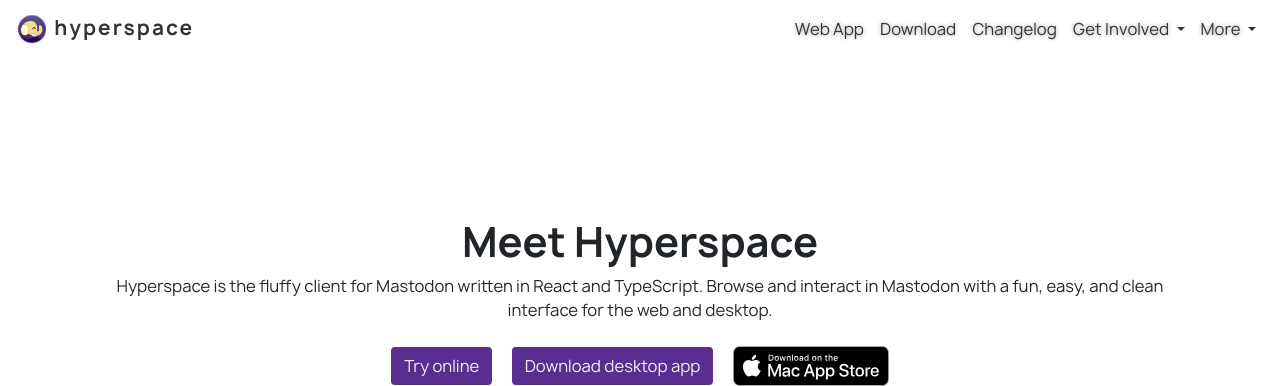
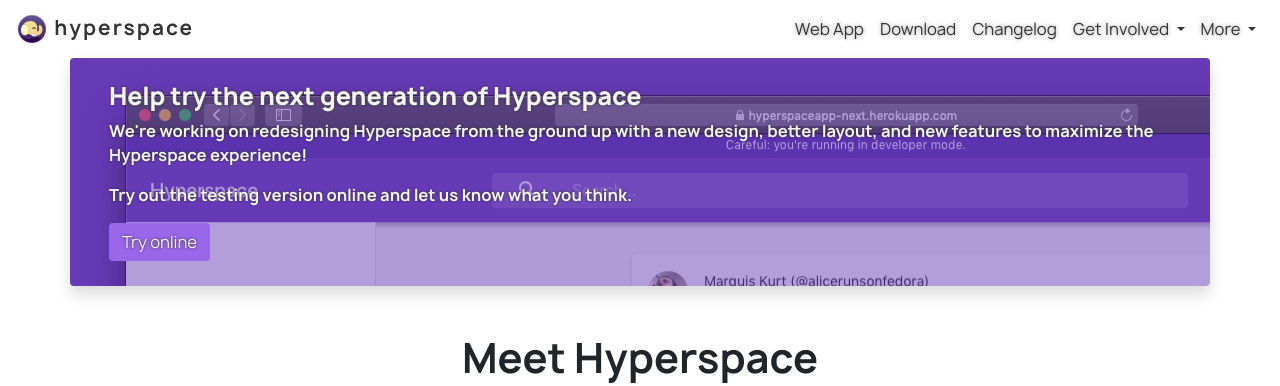
Before and after one commit to alicerunsonfedora/hyperspace-site, a Jekyll site: the page built from index.html, in a window 1280 px wide, cut to the strip 0-386 px from the top of the page. Built offline with Jekyll 4.4.1, drawn with Linux system fonts in a browser that asks for light colours.

Commit message:
Add Hyperspace 1.0 beta

```diff
--- /dev/null
+++ b/_includes/beta.html
@@ -0,0 +1,12 @@
+<div class = "row shadow rounded p-4 bg-theme-primary" style="position: relative">
+    <div class = "beta-banner" style="background-image: url('{{ site.baseurl }}/assets/images/beta.png')"></div>
+    <div class = "col-12 beta-content">
+        <h4>Help try the next generation of Hyperspace</h4>
+        <p>We're working on redesigning Hyperspace from the ground up with a new design, better layout, and new features to maximize the Hyperspace experience!</p>
+        <p>Try out the testing version online and let us know what you think.</p>
+        <a class = "btn btn-theme-secondary" href="https://hyperspaceapp-next.herokuapp.com">Try online</a>
+    </div>
+    <div class = "col-4">
+
+    </div>
+</div>
--- a/assets/css/site.css
+++ b/assets/css/site.css
@@ -13,17 +13,17 @@
 
 /* Background Colors */
 .bg-theme-primary {
-    background-color: #5c2d91;
+    background-color: #673ab7;
     color: #f4f4f4;
 }
 
 .bg-theme-secondary {
-    background-color: #6b3e9f;
+    background-color: #9a67ea;
     color: #f4f4f4;
 }
 
 .bg-theme-tertiary {
-    background-color: #936fbd;
+    background-color: #320b86;
     color: #f4f4f4;
 }
 
@@ -58,7 +58,7 @@
 }
 
 .bg-navbar-theme-primary {
-    background-color: #5c2d91;
+    background-color: #673ab7;
 }
 
 .bg-navbar-theme-primary * {
@@ -78,12 +78,12 @@
 }
 
 .bg-navbar-theme-primary a:active {
-    color: #936fbd;
+    color: #9a67ea;
 }
 
 /* Homepage-specific */
 .homepage-hero {
-    margin-top: 32px;
+    /*margin-top: 32px;*/
 }
 
 .homepage-hero h1 {
@@ -98,7 +98,7 @@
 
 @media (min-width: 768px) {
     .homepage-hero {
-        padding-top: 128px;
+        /*padding-top: 128px;*/
     }
 }
 
@@ -117,17 +117,17 @@
 
 /* Buttons */
 .btn-theme-primary {
-    background-color: #5c2d91;
+    background-color: #673ab7;
     color: #f4f4f4 !important;
 }
 
 .btn-theme-secondary {
-    background-color: #6b3e9f;
+    background-color: #9a67ea;
     color: #f4f4f4 !important;
 }
 
 .btn-theme-tertiary {
-    background-color: #936fbd;
+    background-color: #320b86;
     color: #f4f4f4;
 }
 
@@ -194,3 +194,24 @@
 .post h2 {
     font-size: 1.5rem;
 }
+
+/** Beta content */
+.beta-banner {
+    position: absolute;
+    right: 0;
+    top: 0;
+    width: 100%;
+    height: 100%;
+    z-index: 0;
+    opacity: 0.50;
+}
+
+.beta-content {
+    z-index: 1;
+    text-shadow: 0 0px 3px #333;
+    font-weight: bolder;
+}
+
+.beta-content h4 {
+    font-weight: 900;
+}
--- a/dl.html
+++ b/dl.html
@@ -4,6 +4,8 @@
 permalink: /dl/
 ---
 <div class="container page-content">
+    {% include beta.html %}
+    <br/>
     <div class = "row">
         <div class = "col">
             <h1>Download Hyperspace</h1>
--- a/index.html
+++ b/index.html
@@ -3,7 +3,9 @@
 layout: default
 ---
 <div class="container homepage-hero">
-    <div class="row">
+    {% include beta.html %}
+    <br/>
+    <div class="row mt-4">
         <div class="col mx-auto" style="text-align: center">
             <h1>Meet Hyperspace</h1>
             <p>Hyperspace is the fluffy client for Mastodon written in React and TypeScript. Browse and interact in Mastodon with a fun, easy, and clean interface for the web and desktop.</p>
```
Also changed, not shown: assets/images/beta.png (added).
